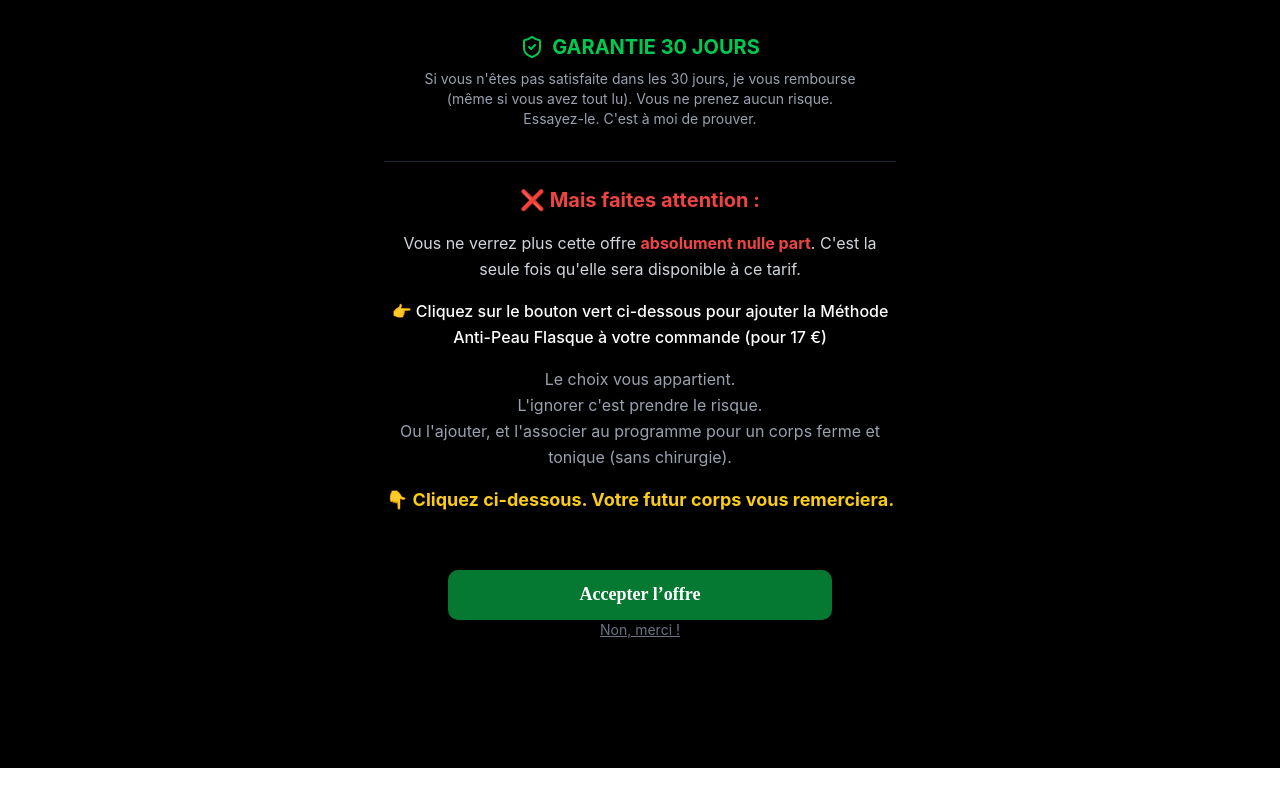
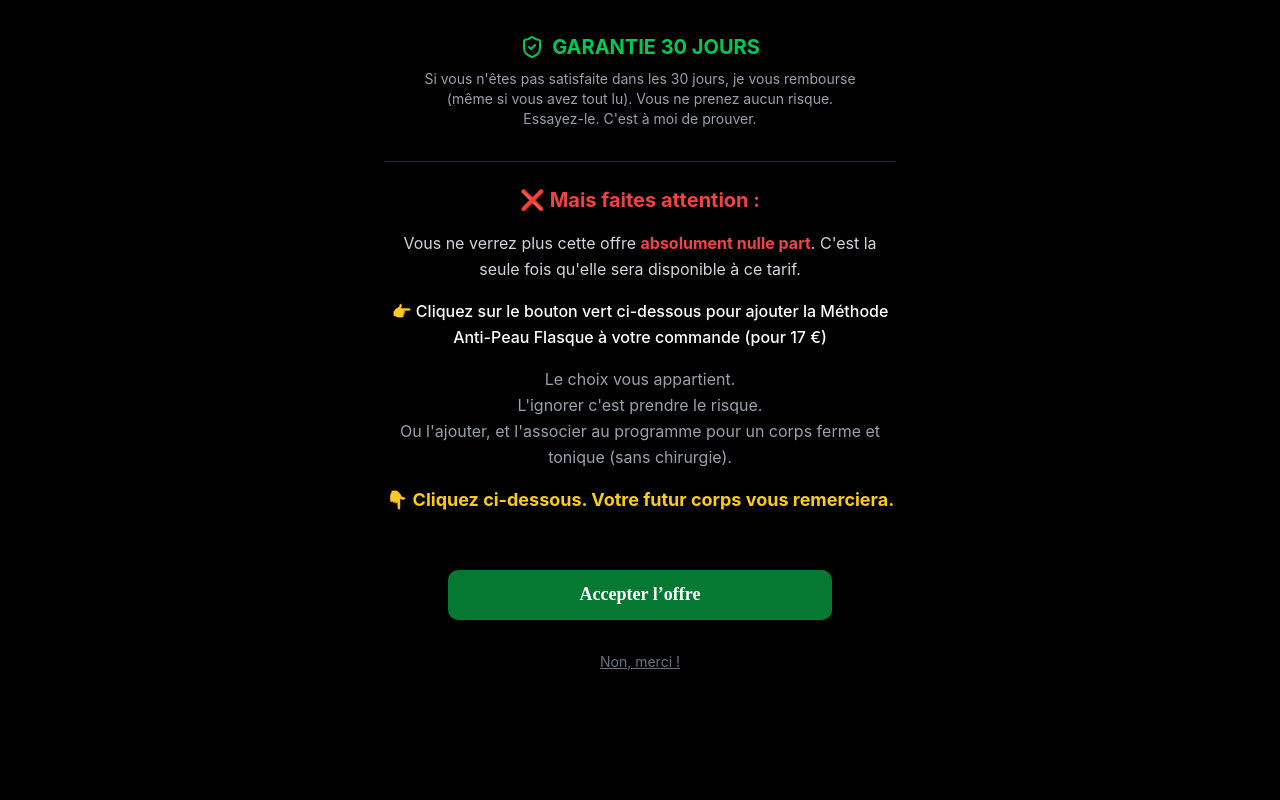
Before and after one commit to vinicrespo/PROJETO-B, a React (Vite) app: page /up3 in a window 1280 px wide. Shown: the part 3370-4170 px from the top of the page. Before the commit the page ends 4138 px from the top, so only its background shows below. Built offline with nearby package versions, Linux system fonts and the light colour scheme.

Commit message:
style: Force margin-top 32px on No thanks links

```diff
--- a/src/pages/Up1Page.tsx
+++ b/src/pages/Up1Page.tsx
@@ -63,7 +63,7 @@ export default function Up1Page() {
               Accepter l’offre
             </button>
 
-            <Link to="/up2" className="block text-center text-sm text-gray-500 underline hover:text-gray-300">
+            <Link to="/up2" className="block text-center text-sm text-gray-500 underline hover:text-gray-300 mt-8">
               Non, merci !
             </Link>
           </div>
--- a/src/pages/Up2Page.tsx
+++ b/src/pages/Up2Page.tsx
@@ -62,7 +62,7 @@ export default function Up2Page() {
             Accepter l’offre
           </button>
 
-          <Link to="/up3" className="block text-center text-sm text-gray-500 underline hover:text-gray-300">
+          <Link to="/up3" className="block text-center text-sm text-gray-500 underline hover:text-gray-300 mt-8">
             Non, merci !
           </Link>
         </div>
--- a/src/pages/Up3Page.tsx
+++ b/src/pages/Up3Page.tsx
@@ -212,7 +212,7 @@ export default function Up3Page() {
             Accepter l’offre
           </button>
 
-          <Link to="/up4" className="block text-center text-sm text-gray-500 underline hover:text-gray-300">
+          <Link to="/up4" className="block text-center text-sm text-gray-500 underline hover:text-gray-300 mt-8">
             Non, merci !
           </Link>
         </div>
--- a/src/pages/Up4Page.tsx
+++ b/src/pages/Up4Page.tsx
@@ -123,7 +123,7 @@ export default function Up4Page() {
               Accepter l’offre
             </button>
 
-            <Link to="/thanks" className="block text-center text-sm text-gray-500 underline hover:text-gray-300">
+            <Link to="/thanks" className="block text-center text-sm text-gray-500 underline hover:text-gray-300 mt-8">
               Non, merci !
             </Link>
           </div>
```
